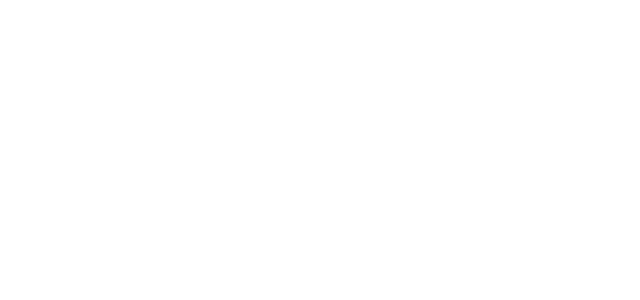
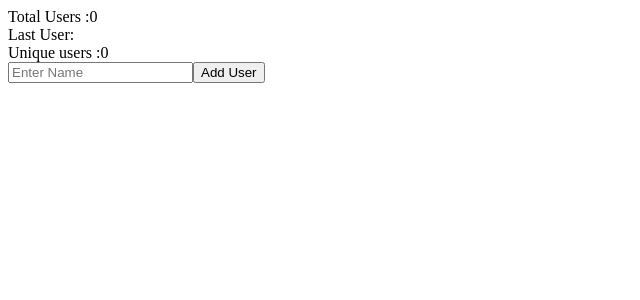
Before and after one commit to Raksha-coder/ReactPractice, a React (Vite) app: page / in a window 1280 px wide. Shown: the top 300 px of the page, without its empty margins (0-640 px from the left). Built offline with nearby package versions, Linux system fonts and the light colour scheme.

Commit message:
Derived state in react

```diff
--- a/src/App.jsx
+++ b/src/App.jsx
@@ -1,3 +1,4 @@
+import DerivedState from "./Components/DerivedState"
 function App() {
   return (
     <>
@@ -23,6 +24,7 @@
       {/* <ForwardRef /> */}
       {/* <UseFormStatus /> */}
       {/* <UseTransition /> */}
+      <DerivedState />
     </>
   )
 }
--- /dev/null
+++ b/src/Components/DerivedState.jsx
@@ -0,0 +1,37 @@
+import React, { useEffect, useState } from 'react'
+
+const DerivedState = () => {
+
+  //if we are using the main state in other variable and performaing any calculation it is called derive state
+  const [users,setUsers] = useState([]);
+  const [user,setUser] = useState("");
+
+ function handleUser(){
+    setUsers([...users,user]);
+    setUser("");
+ }
+
+ const totalUser = users.length;
+ const lastUser = users[users.length-1];
+ const totalUniqueUsers = new Set(users).size;
+
+  return (
+    <div>
+
+      <div>Total Users :{totalUser}</div>
+      <div>Last User: {lastUser}</div>
+      <div>Unique users :{totalUniqueUsers}</div>
+
+        <input type="text" onChange={() => setUser(event.target.value)} value={user} placeholder='Enter Name' />
+        <button onClick={handleUser}>Add User</button>
+
+        {
+          users.map((value,i) =>(
+            <p key={i}>{value}</p>
+          ))
+        }
+    </div>
+  )
+}
+
+export default DerivedState
```
